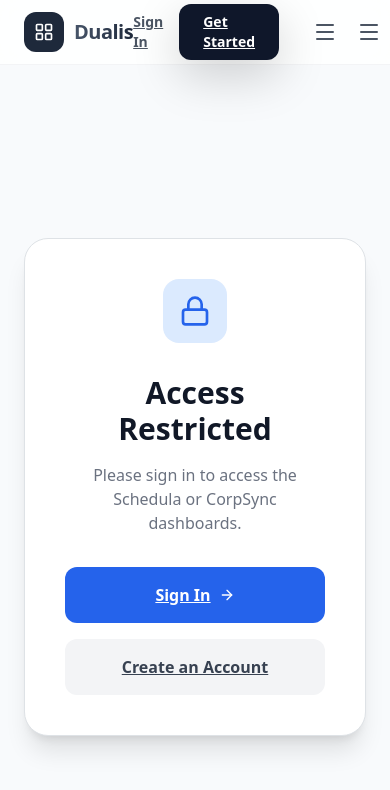
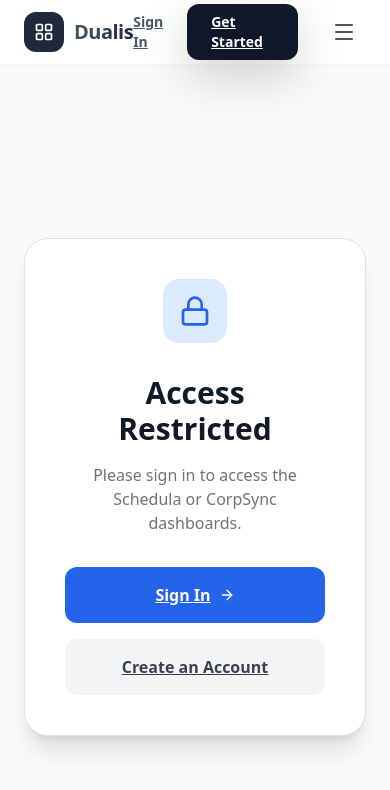
Before and after one commit to Venkata-Sanjeeva/dualis-app, a React (Create React App) app: page /welcome in a window 390 px wide. Shown: the top 790 px of the page. Built offline with nearby package versions, Linux system fonts and the light colour scheme.

Commit message:
fix(navbar): Removed one of mobile responsive hamburger menu

```diff
--- a/src/components/Navbar.jsx
+++ b/src/components/Navbar.jsx
@@ -149,16 +149,6 @@ const Navbar = ({ appMode, setAppMode }) => {
                             </button>
                         </div>
                     </div>
-
-                    {/* Mobile menu button */}
-                    <div className="flex items-center md:hidden">
-                        <button
-                            onClick={() => setIsOpen(!isOpen)}
-                            className="p-2.5 rounded-lg text-gray-600 hover:bg-emerald-50 focus:outline-none"
-                        >
-                            {isOpen ? <X className="w-6 h-6" /> : <Menu className="w-6 h-6" />}
-                        </button>
-                    </div>
                 </div>
             </div>
 
```
